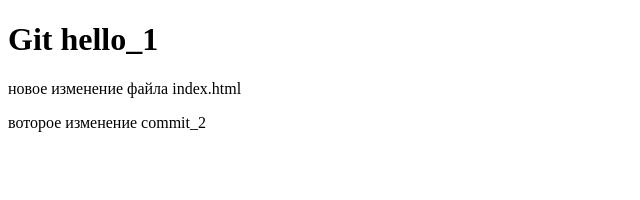
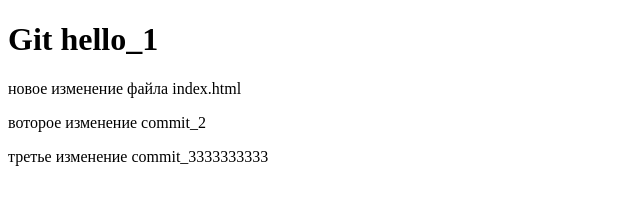
Before and after one commit to AliyT/site, a plain HTML site: page index.html in a window 1280 px wide. Shown: the whole page, without its empty margins (0-640 px from the left). Drawn offline with Linux system fonts and the light colour scheme.

Commit message:
commit_33333

```diff
--- a/index.html
+++ b/index.html
@@ -8,5 +8,6 @@
 	<h1>Git hello_1</h1>
 	<p>новое изменение файла index.html</p>
 	<p>воторое изменение commit_2</p>
+	<p>третье изменение commit_3333333333</p>
 </body>
 </html>
```
